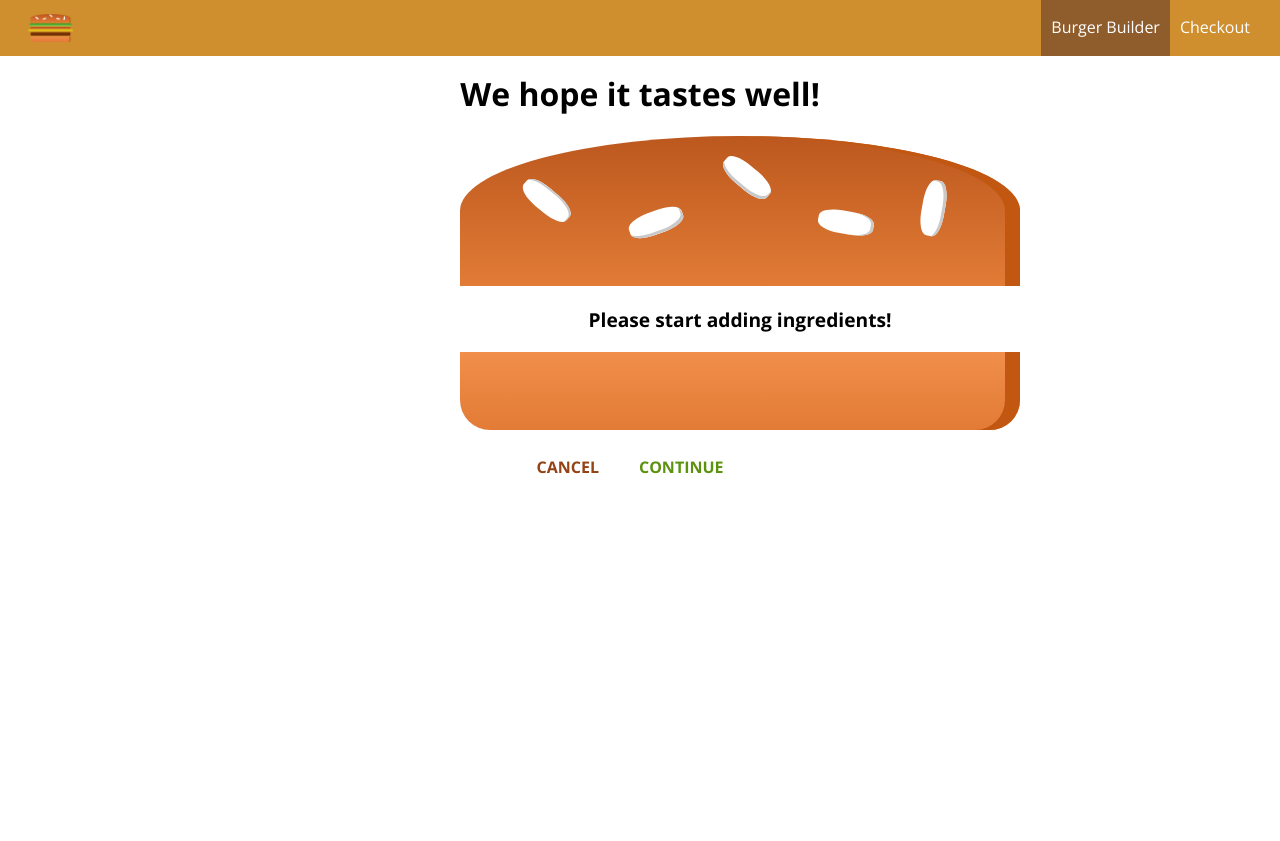
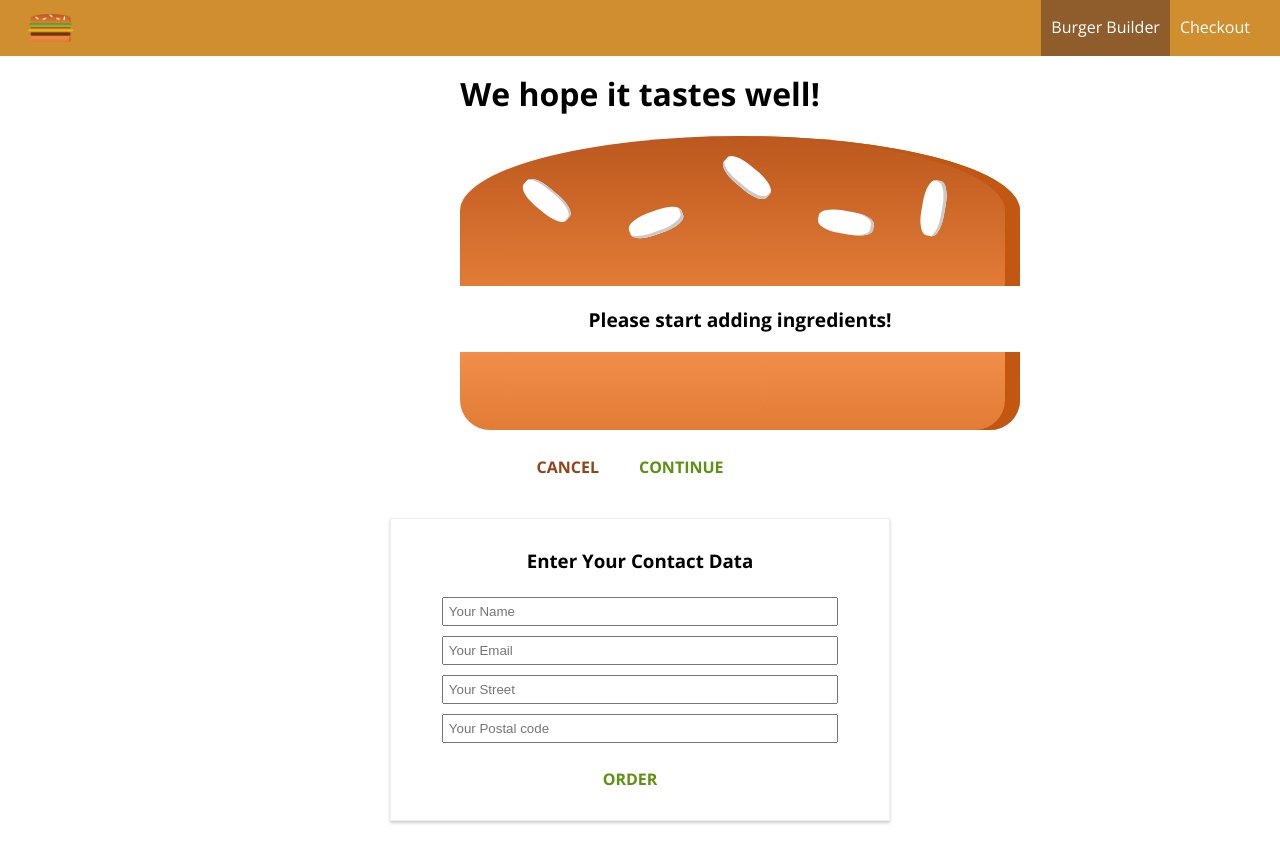
Before and after one commit to AdamAnsari/MyBurgerBuilder, a React app: page /checkout in a window 1280 px wide. Both pictures are taken after a click on the button "CONTINUE". Before the commit the page ends 800 px from the top, so only its background shows below. Built offline with nearby package versions, Linux system fonts and the light colour scheme.

Commit message:
Navigation to the contact data component

```diff
--- a/src/containers/Checkout/Checkout.js
+++ b/src/containers/Checkout/Checkout.js
@@ -1,5 +1,7 @@
 import React, { Component } from 'react';
+import { Route } from 'react-router-dom';
 import CheckoutSummary from '../../components/Order/CheckoutSummary/CheckoutSummary';
+import ContactData from './ContactData/ContactData';
 
 class Checkout extends Component {
 	state = {
@@ -39,6 +41,7 @@
 				checkoutCancelled={this.checkoutCancelledHandler}
 				checkoutContinued={this.checkoutContinuedHandler}
 				/>
+				<Route path={this.props.match.path + '/contact-data'} component={ContactData} />
 			</div>
 		);
 	}
--- /dev/null
+++ b/src/containers/Checkout/ContactData/ContactData.js
@@ -0,0 +1,31 @@
+import React, { Component } from 'react';
+import Button from '../../../components/UI/Button/Button';
+import classes from './ContactData.module.css';
+
+class ContactData extends Component {
+	state = {
+		name: '',
+		email: '',
+		address: {
+			street: '',
+			postalCode: '',
+		}
+	}
+
+	render() {
+		return(
+			<div className={classes.ContactData}>
+				<h3>Enter Your Contact Data</h3>
+				<form>
+					<input type="text" name="name" placeholder="Your Name" />
+					<input type="email" name="email" placeholder="Your Email" />
+					<input type="text" name="street" placeholder="Your Street" />
+					<input type="text" name="postal" placeholder="Your Postal code" />
+					<Button btnType="Success">ORDER</Button>
+				</form>
+			</div>
+		);
+	}
+}
+
+export default ContactData
--- /dev/null
+++ b/src/containers/Checkout/ContactData/ContactData.module.css
@@ -0,0 +1,21 @@
+.ContactData {
+	margin: 20px auto;
+	width: 100%;
+	text-align: center;
+	box-sizing: border-box;
+	box-shadow: 0 2px 3px #ccc;
+	border: 1px solid #eee;
+	padding: 10px;
+}
+
+.ContactData input {
+	width: 80%;
+	padding: 5px;
+	margin: 5px;
+}
+
+@media (min-width: 586px) {
+	.ContactData {
+		width: 500px;
+	}
+}
```
